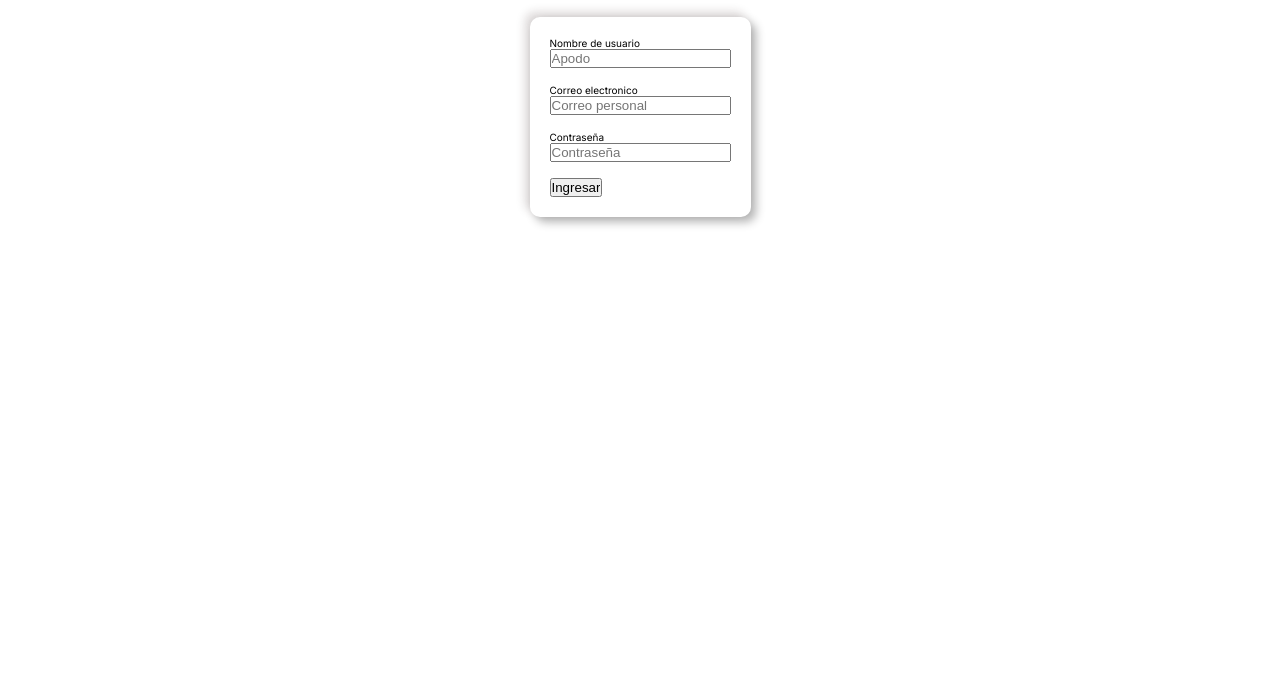
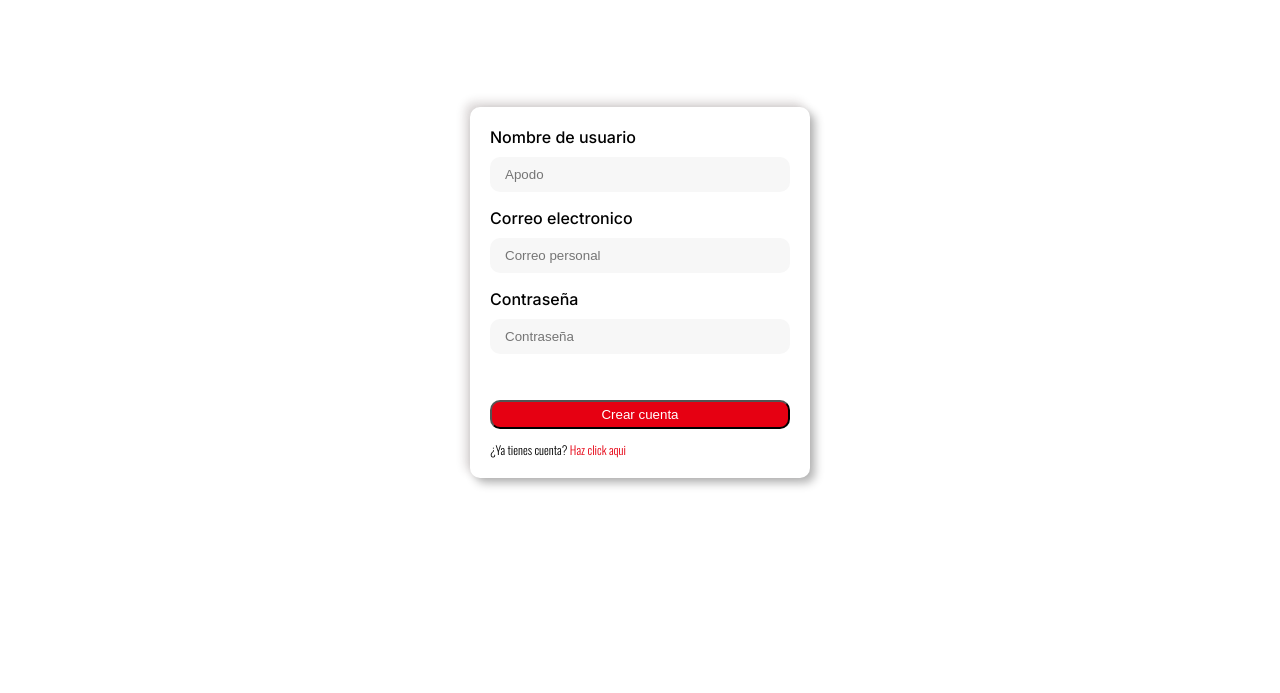
Before and after one commit to Bayronoc/Pokemon, a plain HTML site: page signup.html in a window 1280 px wide. Shown: the part 55-748 px from the top of the page. Drawn offline with nearby package versions, Linux system fonts and the light colour scheme.

Commit message:
Creando el sign up de la página, por lo menos lo básico

```diff
--- a/signup.html
+++ b/signup.html
@@ -27,7 +27,6 @@
     </header>
 
     <main class="main-container">
-        <div class="container-sign">
             <form action="" class="main-form">
                 <label for="nickname">Nombre de usuario
                     <input type="text" name="nickname" id="nickname" placeholder="Apodo" required>
@@ -41,9 +40,9 @@
                     <input type="password" name="password" id="password" placeholder="Contraseña" required>
                 </label>
 
-                <input type="submit" value="Ingresar">
+                <input type="submit" value="Crear cuenta" class="btn-success">
+                <p>¿Ya tienes cuenta?<a href="./"> Haz click aqui</a></p>
             </form>
-        </div>
     </main>
 
     <footer class="footer">
--- a/stylesSignUp.css
+++ b/stylesSignUp.css
@@ -4,6 +4,7 @@
     --third-color: #ffffff;
     --text-color: #000000;
     --details-color: #C7C7C7;
+    --text-input: #F7F7F7;
     --type-fight: #d56723;
     --type-plant: #9bcc50;
     --type-ground: linear-gradient(180deg, #f7de3f 50%, #ab9842 50%);
@@ -77,9 +78,11 @@ figure {
     margin: 2rem;
 }
 
-.container-sign {
+.main-form {
     display: flex;
+    flex-direction: column;
     padding: 2rem;
+    margin-top: 9rem;
     border-radius: 1rem;
     box-shadow: 0.5rem 0.5rem 1rem rgba(0, 0, 0, 0.3),
     -0.5rem -0.5rem 1rem rgba(51, 27, 27, 0.171);
@@ -89,6 +92,46 @@ figure {
     display: flex;
     flex-direction: column;
     margin-bottom: 1.6rem;
+    gap: 1rem;
+    font-weight: 500;
+    font-size: var(--md);
+}
+
+.main-form label > input {
+    width: 30rem;
+    padding: 1rem 1.5rem;
+    border-radius: 1rem;
+    border: none;
+    background-color: var(--text-input);
+}
+
+.btn-success {
+    margin-top: 3rem;
+    background-color: var(--primary-color);
+    color: var(--third-color);
+    padding: 0.5rem;
+    border-radius: 1rem;
+}
+
+.btn-success:active {
+    background-color: var(--third-color);
+    color: var(--text-color);
+}
+
+.main-form p {
+    margin-top: 1.2rem;
+    font-size: var(--sm);
+    font-family: "Oswald", serif;
+    font-weight: 300;
+}
+
+.main-form p > a {
+    text-decoration: none;
+    color: var(--primary-color);
+}
+
+.main-form p > a:hover {
+    color: var(--secondary-color);
 }
 
 .footer {
```
Also changed, not shown: index.html (+1 -0 lines), img/pokeball.png (added), 1 other file.
